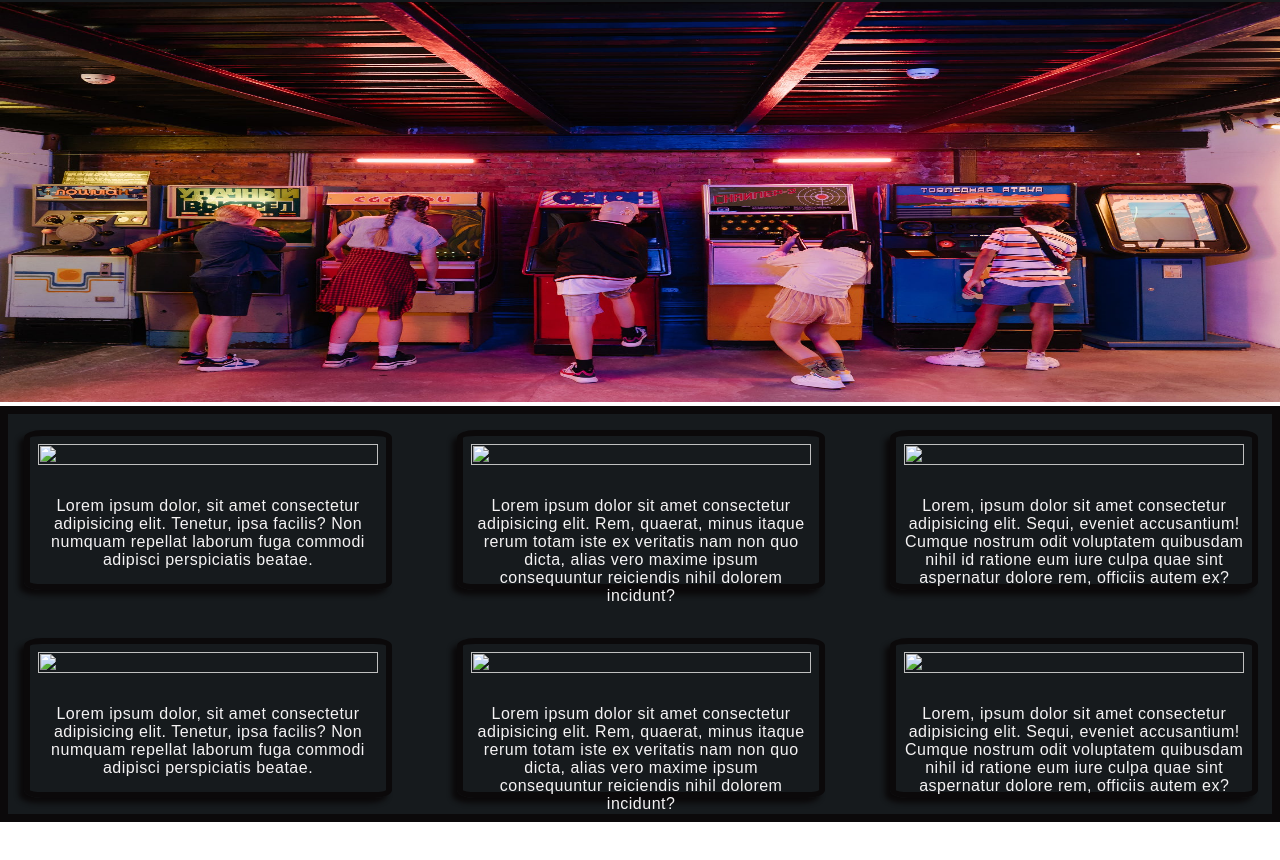
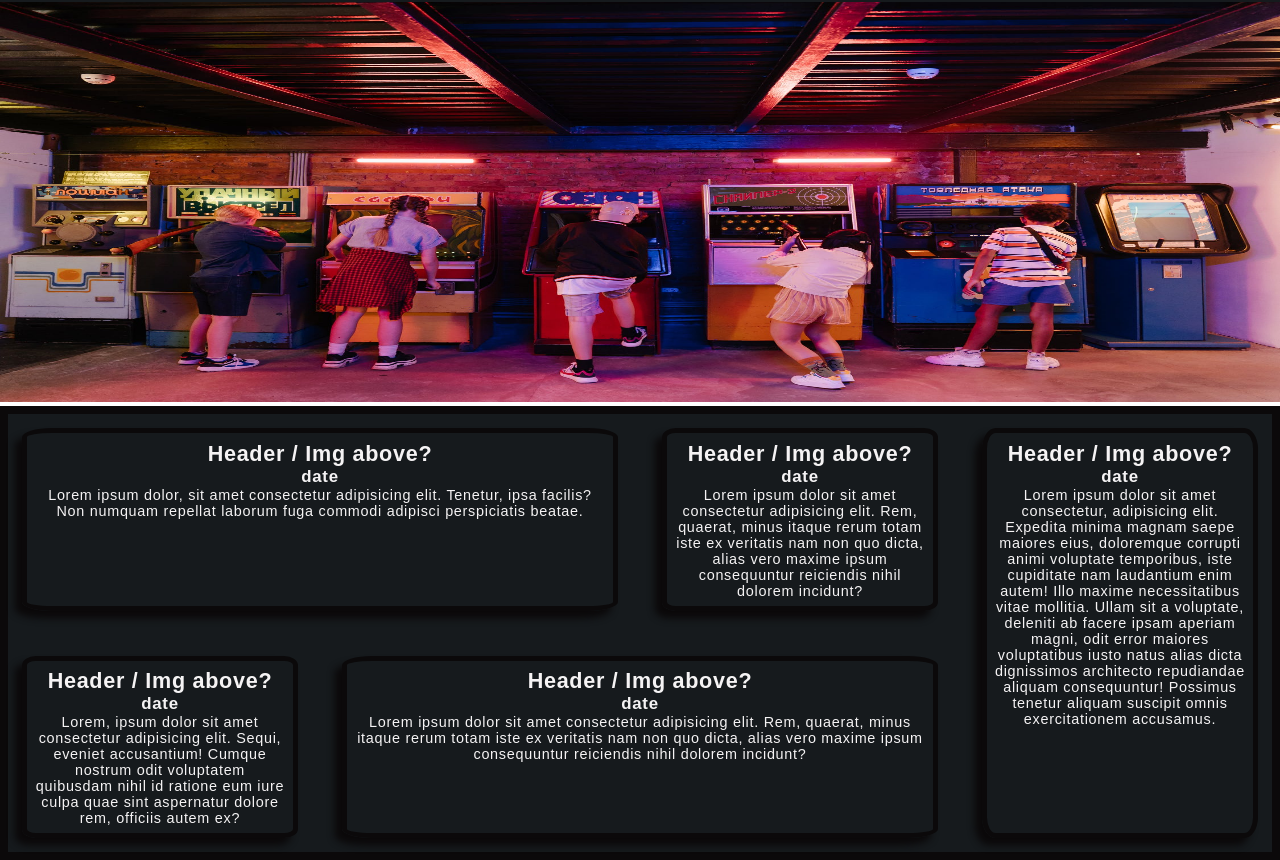
Before and after one commit to Dylanr27/Level_Negative_One_Club, a plain HTML site: page index.html in a window 1280 px wide. Shown: the part 54-914 px from the top of the page. Before the commit the page ends 876 px from the top, so only its background shows below. Drawn offline with Linux system fonts and the light colour scheme; a web font is replaced by a local one.

Commit message:
Grid layout improvements

```diff
--- a/bodyStyles.css
+++ b/bodyStyles.css
@@ -4,26 +4,38 @@
 }
 #main-container{
     display: grid;
-    grid-template-columns: 33% 33% 33%;
+    grid-template-columns: 1fr 1fr 1fr 1fr;
     gap: 1rem;
     background-color: #161a1d;
     border: .5em solid #0b090a;
 }
+.grid-col-span-2{
+    grid-column: span 2;
+}
+
 article{
+    font-size: 0.9em;
     font-family: 'Chivo', sans-serif;
-    letter-spacing: .5px;
+    letter-spacing: .05em;
     padding: .5em;
     margin: 1em;
-    box-shadow:  -5px 5px 5px #0b090a;
-    border: 6px solid #0b090a;
+    box-shadow:  -.5em .5em .5em #0b090a;
+    border: .4em solid #0b090a;
     border-radius: 5%;
     text-align: center;
-    max-width: 23rem;
+    max-width: 46rem;
+    min-width: 14rem;
     color: #f5f3f4;
 }
 .article-image{
     width: 100%;
     height: 40%;
+}
+article:last-child{
+    grid-column-start: 4;
+    grid-row-start: 1;
+    grid-row-end: 3;
+
 }
 @media screen and (max-width:768px){
     #main-container{
--- a/index.html
+++ b/index.html
@@ -33,12 +33,13 @@
     </nav>
     <img class="hero-image"src="/images/pexels-photo-4836371.jpeg" alt="">
     <div id="main-container">
-      <article><img class="article-image" src="/Images/holder.jpg">  Lorem ipsum dolor, sit amet consectetur adipisicing elit. Tenetur, ipsa facilis? Non numquam repellat laborum fuga commodi adipisci perspiciatis beatae.</article>
-      <article><img class="article-image grid-col-span-2" src="/Images/holder.jpg">Lorem ipsum dolor sit amet consectetur adipisicing elit. Rem, quaerat, minus itaque rerum totam iste ex veritatis nam non quo dicta, alias vero maxime ipsum consequuntur reiciendis nihil dolorem incidunt?</article>
-      <article><img class="article-image" src="/Images/holder.jpg">Lorem, ipsum dolor sit amet consectetur adipisicing elit. Sequi, eveniet accusantium! Cumque nostrum odit voluptatem quibusdam nihil id ratione eum iure culpa quae sint aspernatur dolore rem, officiis autem ex?</article>
-      <article><img class="article-image" src="/Images/holder.jpg">Lorem ipsum dolor, sit amet consectetur adipisicing elit. Tenetur, ipsa facilis? Non numquam repellat laborum fuga commodi adipisci perspiciatis beatae.</article>
-      <article><img class="article-image" src="/Images/holder.jpg">Lorem ipsum dolor sit amet consectetur adipisicing elit. Rem, quaerat, minus itaque rerum totam iste ex veritatis nam non quo dicta, alias vero maxime ipsum consequuntur reiciendis nihil dolorem incidunt?</article>
-      <article><img class="article-image" src="/Images/holder.jpg">Lorem, ipsum dolor sit amet consectetur adipisicing elit. Sequi, eveniet accusantium! Cumque nostrum odit voluptatem quibusdam nihil id ratione eum iure culpa quae sint aspernatur dolore rem, officiis autem ex?</article>
+      <article class="grid-col-span-2"><h2>Header / Img above?</h2><h3>date</h3>Lorem ipsum dolor, sit amet consectetur adipisicing elit. Tenetur, ipsa facilis? Non numquam repellat laborum fuga commodi adipisci perspiciatis beatae.</article>
+      <article><h2>Header / Img above?</h2><h3>date</h3>Lorem ipsum dolor sit amet consectetur adipisicing elit. Rem, quaerat, minus itaque rerum totam iste ex veritatis nam non quo dicta, alias vero maxime ipsum consequuntur reiciendis nihil dolorem incidunt?</article>
+      <article><h2>Header / Img above?</h2><h3>date</h3>Lorem, ipsum dolor sit amet consectetur adipisicing elit. Sequi, eveniet accusantium! Cumque nostrum odit voluptatem quibusdam nihil id ratione eum iure culpa quae sint aspernatur dolore rem, officiis autem ex?</article>
+      <article class="grid-col-span-2"><h2>Header / Img above?</h2><h3>date</h3>Lorem ipsum dolor sit amet consectetur adipisicing elit. Rem, quaerat, minus itaque rerum totam iste ex veritatis nam non quo dicta, alias vero maxime ipsum consequuntur reiciendis nihil dolorem incidunt?</article>
+      <article><h2>Header / Img above?</h2><h3>date</h3>Lorem ipsum dolor sit amet consectetur, adipisicing elit. Expedita minima magnam saepe maiores eius, doloremque corrupti animi voluptate temporibus, iste cupiditate nam laudantium enim autem! Illo maxime necessitatibus vitae mollitia.
+      Ullam sit a voluptate, deleniti ab facere ipsam aperiam magni, odit error maiores voluptatibus iusto natus alias dicta dignissimos architecto repudiandae aliquam consequuntur! Possimus tenetur aliquam suscipit omnis exercitationem accusamus.</article>
+
     </div>
     <script src="Script.js"></script>
   </body>
```
